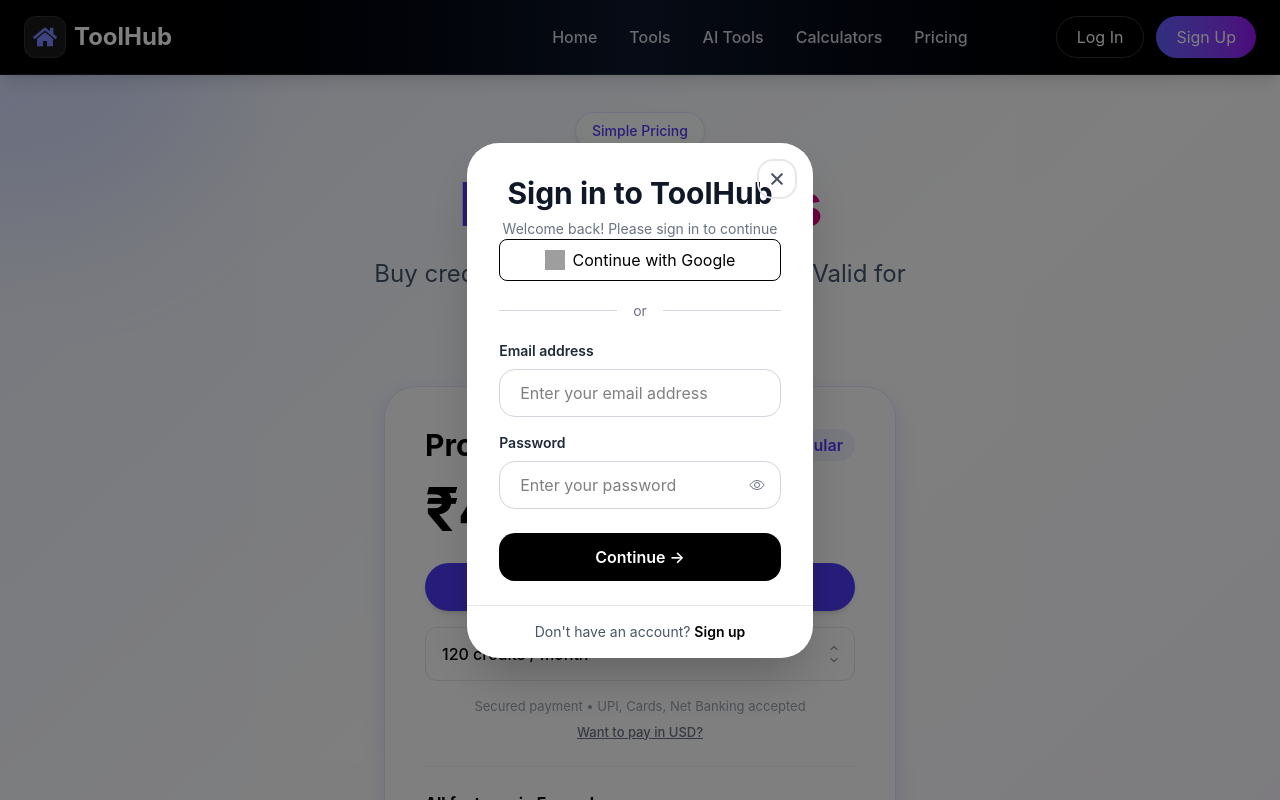
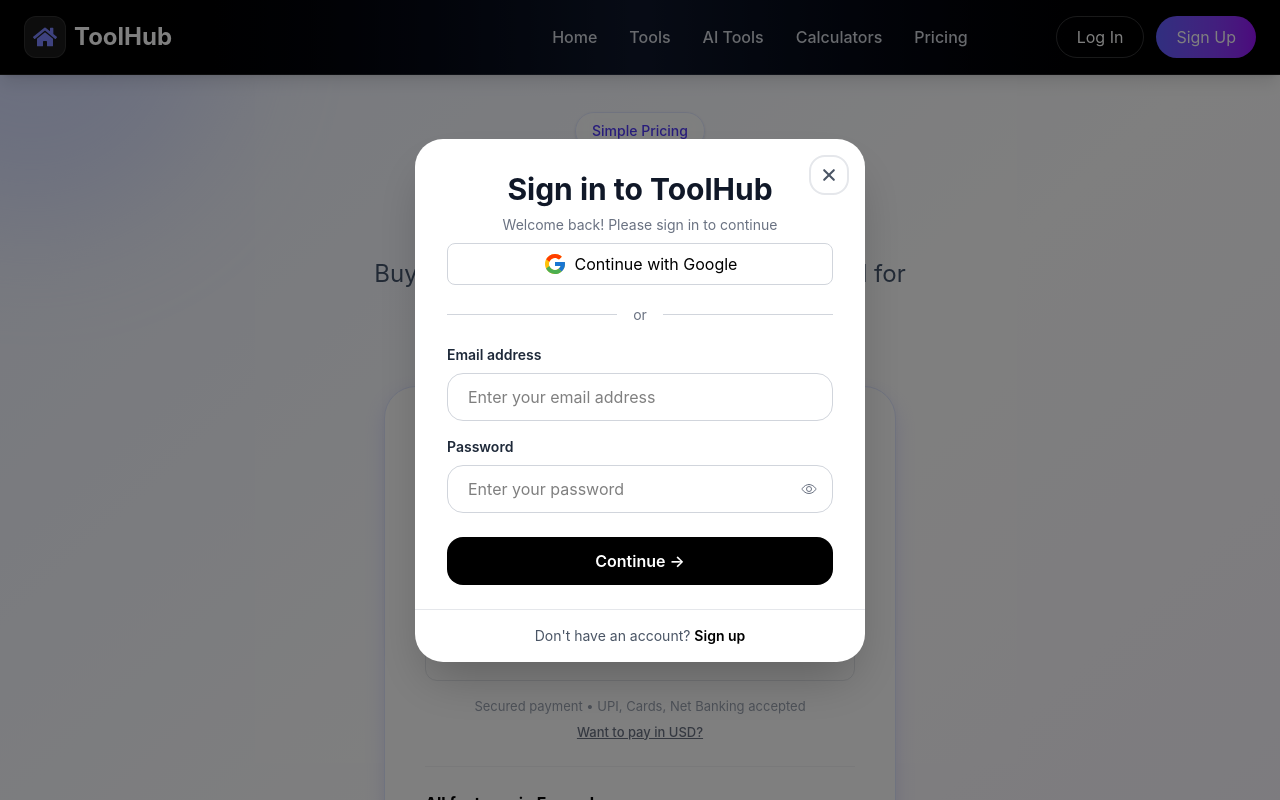
Before and after one commit to shashikant02-dot/Tool-Hub, a Next.js app: page /pricing in a window 1280 px wide. Both pictures are taken after a click on the button "Log In". Shown: the top 800 px of the page. Built offline with nearby package versions, Linux system fonts and the light colour scheme; grey boxes are pictures that could not be loaded.

Commit message:
updated google icon

```diff
--- a/src/app/common/Header.jsx
+++ b/src/app/common/Header.jsx
@@ -1,13 +1,7 @@
 "use client";
 
 import React, { useEffect, useRef, useState } from "react";
-import {
-  FaHome,
-  FaBars,
-  FaTimes,
-  FaUserCircle,
-
-} from "react-icons/fa";
+import { FaHome, FaBars, FaTimes, FaUserCircle } from "react-icons/fa";
 import Link from "next/link";
 import LoginModal from "../components/LoginModal";
 import SignupModal from "../components/SignupModal";
@@ -18,8 +12,8 @@
   const [showSignup, setShowSignup] = useState(false);
   const [user, setUser] = useState(null);
   const [showProfile, setShowProfile] = useState(false);
-
-  const menuRef = useRef(null);
+  const desktopMenuRef = useRef(null);
+  const mobileMenuRef = useRef(null);
   useEffect(() => {
     const storedUser = localStorage.getItem("user");
 
@@ -30,7 +24,11 @@
 
   useEffect(() => {
     const handleClick = (e) => {
-    if (menuRef.current && !menuRef.current.contains(e.target)) {
+      const desktop = desktopMenuRef.current?.contains(e.target);
+
+      const mobile = mobileMenuRef.current?.contains(e.target);
+
+      if (!desktop && !mobile) {
         setShowProfile(false);
       }
     };
@@ -42,9 +40,17 @@
     };
   }, []);
   const handleLogout = () => {
+
+  console.log("logout clicked");
+
   localStorage.removeItem("user");
+
   setUser(null);
+
   setShowProfile(false);
+
+  setMobileMenu(false);
+
 };
   const navItems = [
     { name: "Home", path: "/" },
@@ -83,7 +89,7 @@
               ))}
             </ul>
 
-            <div className="ml-10 relative" ref={menuRef}>
+            <div className="ml-10 relative" ref={desktopMenuRef}>
               {user ? (
                 <>
                   <button
@@ -95,7 +101,7 @@
                   </button>
 
                   {showProfile && (
-                    <div className="absolute right-0 mt-3 w-56 bg-white rounded-xl shadow-xl overflow-hidden">
+<div className="absolute right-0 mt-3 w-56 bg-white rounded-xl shadow-xl overflow-hidden z-[100]">
 <div className="px-4 py-3 border-b">
                         <h3 className="font-semibold">{user.name}</h3>
                         <p className="text-sm text-gray-500">{user.email}</p>
@@ -143,7 +149,7 @@
       {/* BACKDROP */}
       {mobileMenu && (
         <div
-          className="fixed inset-0 bg-black/60 z-50"
+          className="fixed inset-0 bg-black/60 z-40"
           onClick={() => setMobileMenu(false)}
         />
       )}
@@ -180,7 +186,10 @@
         </div>
 
         {/* Buttons */}
-        <div className="ml-10 relative" ref={menuRef}>
+        <div
+className="ml-10 relative"
+ref={mobileMenuRef}
+>
           {user ? (
             <>
               <button
@@ -199,15 +208,10 @@
 
               {showProfile && (
                 <div className="absolute right-0 mt-3 w-64 bg-white rounded-xl shadow-xl overflow-hidden">
+                  <div className="px-4 py-4 border-b">
+                    <h3 className="font-semibold text-gray-800">{user.name}</h3>
 
-          <div className="px-4 py-4 border-b">
-            <h3 className="font-semibold text-gray-800">
-              {user.name}
-            </h3>
-
-            <p className="text-sm text-gray-500">
-              {user.email}
-            </p>
+                    <p className="text-sm text-gray-500">{user.email}</p>
                   </div>
 
                   <button className="w-full text-left px-4 py-3 hover:bg-gray-100">
@@ -224,7 +228,6 @@
                   >
                     Logout
                   </button>
-
                 </div>
               )}
             </>
--- a/src/app/components/LoginModal.jsx
+++ b/src/app/components/LoginModal.jsx
@@ -53,7 +53,20 @@
 
   return (
     <div className="fixed inset-0 bg-black/50 flex items-center justify-center p-4 z-50">
-      <div className="relative w-[27vw] max-w-lg max-h-[85vh] overflow-y-auto bg-white rounded-[32px] shadow-2xl">
+<div
+  className="
+  relative
+  w-full
+  sm:w-[420px]
+  md:w-[450px]
+  max-w-[95%]
+  max-h-[90vh]
+  overflow-y-auto
+  bg-white
+  rounded-[28px]
+  shadow-2xl
+  "
+>
         <button
           onClick={onClose}
           className="absolute top-4 right-4 h-10 w-10 rounded-2xl border-2 border-gray-200 flex items-center justify-center text-gray-600 hover:bg-gray-50"
@@ -71,9 +84,9 @@
           </p>
           <a
             href="/api/auth/google"
-            className="flex items-center justify-center gap-2 border rounded-lg py-2 px-4 hover:bg-gray-50"
+            className="flex items-center justify-center gap-2 mt-2 border border-gray-300 rounded-lg py-2 px-4 hover:bg-gray-50"
           >
-            <img src="/google-icon.svg" alt="" className="w-5 h-5" />
+            <FcGoogle className="text-2xl" />
             Continue with Google
           </a>
 
--- a/src/app/components/SignupModal.jsx
+++ b/src/app/components/SignupModal.jsx
@@ -4,7 +4,8 @@
 import { FcGoogle } from "react-icons/fc";
 import { IoClose, IoEyeOutline } from "react-icons/io5";
 
-export default function SignupModal({ onClose, openLogin }) {  // --- NEW: state for form fields ---
+export default function SignupModal({ onClose, openLogin }) {
+  // --- NEW: state for form fields ---
   const [name, setName] = useState("");
   const [email, setEmail] = useState("");
   const [password, setPassword] = useState("");
@@ -39,9 +40,8 @@
   };
 
   return (
-    <div className="fixed inset-0 bg-black/50 flex items-center justify-center p-4 z-50">
-      <div className="relative w-[27vw] max-w-lg max-h-[85vh] overflow-y-auto bg-white rounded-[32px] shadow-2xl">
-
+    <div className="fixed inset-0 z-50 bg-black/50 flex items-center justify-center p-4">
+      <div className="relative w-full max-w-md sm:max-w-md bg-white rounded-3xl shadow-2xl max-h-[90vh] overflow-y-auto">
         <button
           onClick={onClose}
           className="absolute top-4 right-4 h-10 w-10 rounded-2xl border-2 border-gray-200 flex items-center justify-center text-gray-600 hover:bg-gray-50"
@@ -49,9 +49,8 @@
           <IoClose size={22} />
         </button>
 
-        <div className="px-8 pt-8 pb-6">
-
-          <h2 className="text-3xl font-bold text-center text-gray-900">
+        <div className="px-5 sm:px-8 py-8">
+          <h2 className="text-2xl sm:text-3xl font-bold text-center text-gray-900">
             Create your account
           </h2>
 
@@ -61,9 +60,9 @@
 
           <a
             href="/api/auth/google"
-            className="flex items-center justify-center gap-2 border rounded-lg py-2 px-4 hover:bg-gray-50"
+            className="mt-6 flex items-center justify-center gap-3 h-12 rounded-xl border border-gray-300 hover:bg-gray-50 transition"
           >
-            <img src="/google-icon.svg" alt="" className="w-5 h-5" />
+            <FcGoogle className="text-2xl" />
             Continue with Google
           </a>
 
@@ -75,7 +74,6 @@
 
           {/* --- NEW: wrapped inputs in a <form> and connected them --- */}
           <form onSubmit={handleSubmit}>
-
             {/* --- NEW: error message --- */}
             {error && (
               <p className="text-red-500 text-sm text-center mb-3">{error}</p>
@@ -118,9 +116,7 @@
             >
               {loading ? "Please wait..." : "Continue →"}
             </button>
-
           </form>
-
         </div>
         <div className="border-t border-gray-200 py-4 text-center text-sm text-gray-600">
           Already have an account?{" "}
@@ -131,7 +127,6 @@
             Log in
           </span>
         </div>
-
       </div>
     </div>
   );
```
Lines whose indentation alone changed are shown as unchanged.
